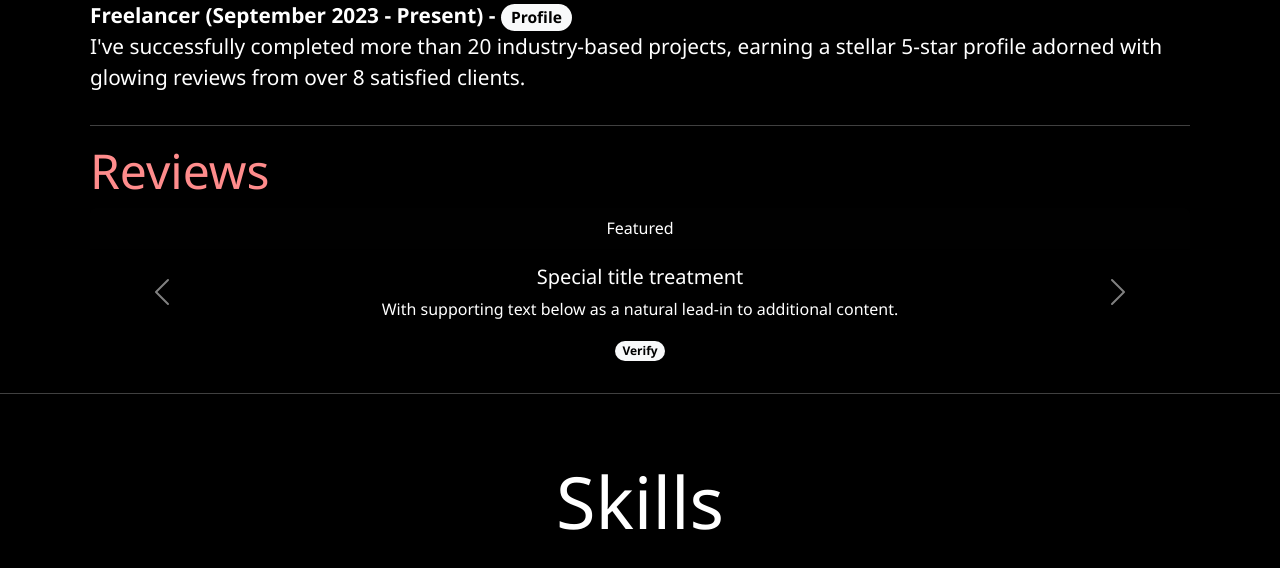
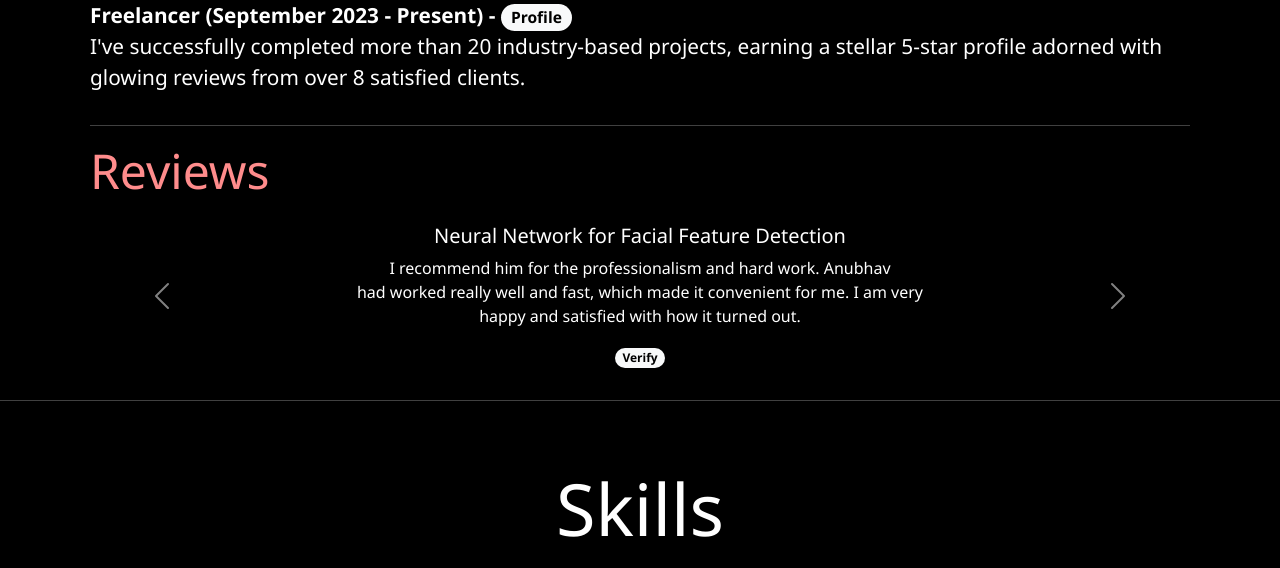
Before and after one commit to LazyyVenom/Anubhav_Portfolio, a Flask app: page / in a window 1280 px wide. Shown: the part 1879-2447 px from the top of the page. Run offline with Flask 3, Linux system fonts and the light colour scheme.

Commit message:
Added Few more reviews

```diff
--- a/templates/index.html
+++ b/templates/index.html
@@ -227,42 +227,71 @@
                     <div class="carousel-inner">
                         <div class="carousel-item active">
                             <div class="card text-center">
-                                <div class="card-header">
-                                    Featured
-                                </div>
                                 <div class="card-body">
-                                    <h5 class="card-title">Special title treatment</h5>
-                                    <p class="card-text">With supporting text below as a natural lead-in to additional
-                                        content.</p>
-                                        <a href="https://www.freelancer.com/u/choubeyanubhav"><span
+                                    <h5 class="card-title">Neural Network for Facial Feature Detection</h5>
+                                    <p class="card-text">I recommend him for the professionalism and hard work.
+                                        Anubhav<br>
+                                        had worked really well and fast, which made it convenient for me. I am very<br>
+                                        happy and satisfied with how it turned out.</p>
+                                    <a href="https://www.freelancer.com/u/choubeyanubhav"><span
                                             class="badge rounded-pill text-bg-light">Verify</span></a>
                                 </div>
                             </div>
                         </div>
                         <div class="carousel-item">
                             <div class="card text-center">
-                                <div class="card-header">
-                                    Featured
-                                </div>
                                 <div class="card-body">
-                                    <h5 class="card-title">Special title treatment</h5>
-                                    <p class="card-text">With supporting text below as a natural lead-in to additional
-                                        content.</p>
-                                        <a href="https://www.freelancer.com/u/choubeyanubhav"><span
+                                    <h5 class="card-title">Python Frontend Development Urgently Needed</h5>
+                                    <p class="card-text">Anubhav's expertise in Python and attention to detail were<br>
+                                        evident throughout our project. He effectively implemented the design,
+                                        ensuring<br>
+                                        a seamless and user-friendly experience. His communication was excellent,<br>
+                                        keeping me updated and addressing concerns promptly. I highly recommend
+                                        Anubhav<br>
+                                        for frontend projects.</p>
+                                    <a href="https://www.freelancer.com/u/choubeyanubhav"><span
                                             class="badge rounded-pill text-bg-light">Verify</span></a>
                                 </div>
                             </div>
                         </div>
                         <div class="carousel-item">
                             <div class="card text-center">
-                                <div class="card-header">
-                                    Featured
+                                <div class="card-body">
+                                    <h5 class="card-title">Python script</h5>
+                                    <p class="card-text">Good communication and understood the requirements qucikly.<br>
+                                        Code was well structued and I wish Anubhav all the best on this platform with<br>
+                                        future projects.</p>
+                                    <a href="https://www.freelancer.com/u/choubeyanubhav"><span
+                                            class="badge rounded-pill text-bg-light">Verify</span></a>
                                 </div>
+                            </div>
+                        </div>
+                        <div class="carousel-item">
+                            <div class="card text-center">
                                 <div class="card-body">
-                                    <h5 class="card-title">Special title treatment</h5>
-                                    <p class="card-text">With supporting text below as a natural lead-in to additional
-                                        content.</p>
-                                        <a href="https://www.freelancer.com/u/choubeyanubhav"><span
+                                    <h5 class="card-title">Selenium Automation for Multi-Browser Compatibility</h5>
+                                    <p class="card-text">A very good professional and talented work , wish to work again with him</p>
+                                    <a href="https://www.freelancer.com/u/choubeyanubhav"><span
+                                            class="badge rounded-pill text-bg-light">Verify</span></a>
+                                </div>
+                            </div>
+                        </div>
+                        <div class="carousel-item">
+                            <div class="card text-center">
+                                <div class="card-body">
+                                    <h5 class="card-title">HTML, Python, SQL Tasks -- 2</h5>
+                                    <p class="card-text">A very good professional and talented work , wish to work again with him</p>
+                                    <a href="https://www.freelancer.com/u/choubeyanubhav"><span
+                                            class="badge rounded-pill text-bg-light">Verify</span></a>
+                                </div>
+                            </div>
+                        </div>
+                        <div class="carousel-item">
+                            <div class="card text-center">
+                                <div class="card-body">
+                                    <h5 class="card-title">Selenium Automation for Multi-Browser Compatibility</h5>
+                                    <p class="card-text">A very good professional and talented work , wish to work again with him</p>
+                                    <a href="https://www.freelancer.com/u/choubeyanubhav"><span
                                             class="badge rounded-pill text-bg-light">Verify</span></a>
                                 </div>
                             </div>
```
